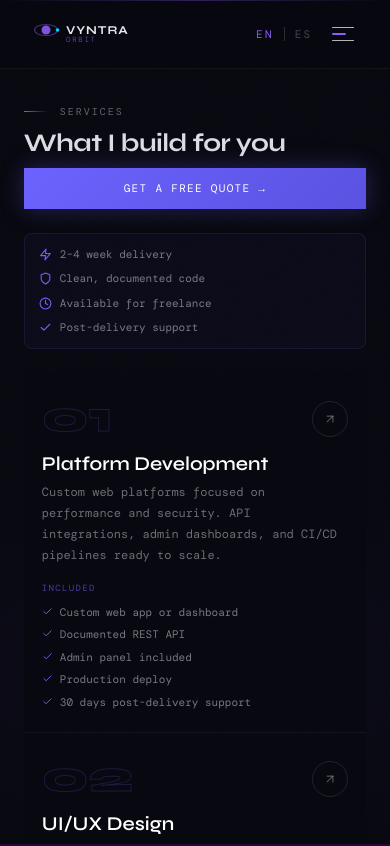
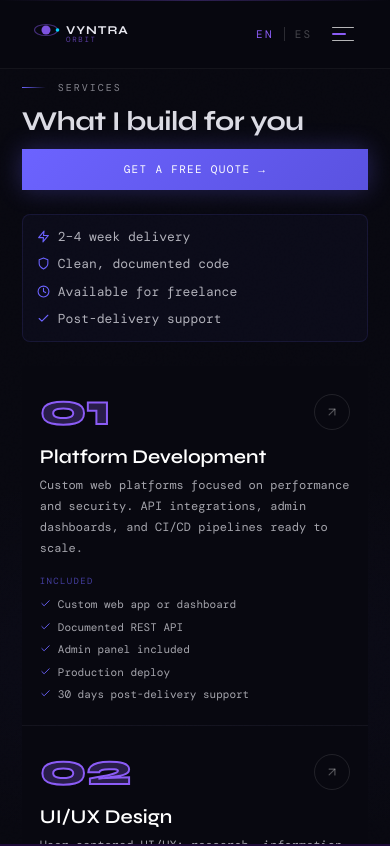
Before and after one commit to Liuminedes/Vyntra-Orbit-Portfolio, a Next.js app: page /services in a window 390 px wide. Shown: the top 846 px of the page. Built offline with nearby package versions, Linux system fonts and the light colour scheme; a web font is replaced by a local one.

Commit message:
mejora en la vista de celulares

```diff
--- a/app/globals.css
+++ b/app/globals.css
@@ -706,3 +706,93 @@ body::before {
     padding: 3px 8px !important;
   }
 }
+
+/* ═══════════════════════════════════════════
+   FIXES LEGIBILIDAD Y ESPACIADO MÓVIL
+═══════════════════════════════════════════ */
+
+/* Números de servicios — visibles en móvil */
+.num-badge,
+.svc-num {
+  -webkit-text-stroke: 1.5px rgba(139, 92, 246, 0.5);
+  color: transparent;
+}
+
+@media (max-width: 767px) {
+  /* Espacio correcto bajo el navbar */
+  body { padding-top: 56px !important; }
+
+  /* Números de servicios — color visible en móvil */
+  .num-badge,
+  .svc-num {
+    -webkit-text-stroke: 2px #8B5CF6 !important;
+    color: rgba(139, 92, 246, 0.25) !important;
+    font-size: 52px !important;
+  }
+
+  /* Textos de descripción — más legibles */
+  .vo-body,
+  p { color: rgba(232, 232, 240, 0.72) !important; }
+
+  /* Textos sobre fondo oscuro en servicios */
+  .svc-card p { color: rgba(232, 232, 240, 0.7) !important; }
+  .svc-card li { color: rgba(232, 232, 240, 0.7) !important; }
+
+  /* Items de highlights — más visibles */
+  .svc-highlights > div {
+    color: rgba(232, 232, 240, 0.75) !important;
+    font-size: 13px !important;
+  }
+
+  /* Botón cotización — ancho completo en móvil */
+  .svc-header-row .btn-glow-solid {
+    width: 100% !important;
+    justify-content: center !important;
+    text-align: center !important;
+  }
+
+  /* Eliminar espacio muerto entre header y primer elemento */
+  section { padding-top: clamp(28px, 4vw, 56px) !important; }
+
+  /* Cards de servicios sin espacio extra lateral */
+  .svc-card {
+    padding: 20px 16px !important;
+  }
+
+  /* Título de página — más grande y legible */
+  .vo-heading, .display-lg, .h2 {
+    font-size: clamp(24px, 7vw, 36px) !important;
+    line-height: 1.1 !important;
+  }
+
+  /* Subheading — ajustado */
+  .vo-subheading, .display-md, .h3 {
+    font-size: clamp(16px, 5vw, 22px) !important;
+  }
+
+  /* Labels — más visibles */
+  .vo-label, .label-sm {
+    color: rgba(232, 232, 240, 0.55) !important;
+  }
+
+  /* num-badge en work */
+  .num-badge {
+    font-size: 44px !important;
+    -webkit-text-stroke: 1.5px rgba(139, 92, 246, 0.5) !important;
+    color: transparent !important;
+  }
+}
+
+@media (max-width: 480px) {
+  body { padding-top: 52px !important; }
+
+  .vo-container {
+    padding-left: 14px !important;
+    padding-right: 14px !important;
+  }
+
+  /* Números aún más visibles en pantallas muy pequeñas */
+  .svc-num {
+    font-size: 44px !important;
+  }
+}
--- a/app/layout.jsx
+++ b/app/layout.jsx
@@ -140,7 +140,7 @@ export default function RootLayout({ children }) {
           }}
         />
       </head>
-      <body style={{ paddingTop: "clamp(60px, 6vw, 96px)" }}>
+      <body style={{ paddingTop: "clamp(56px, 5vw, 88px)" }}>
         <LangProvider>
           <CustomCursor />
           <StairTransition />
```
